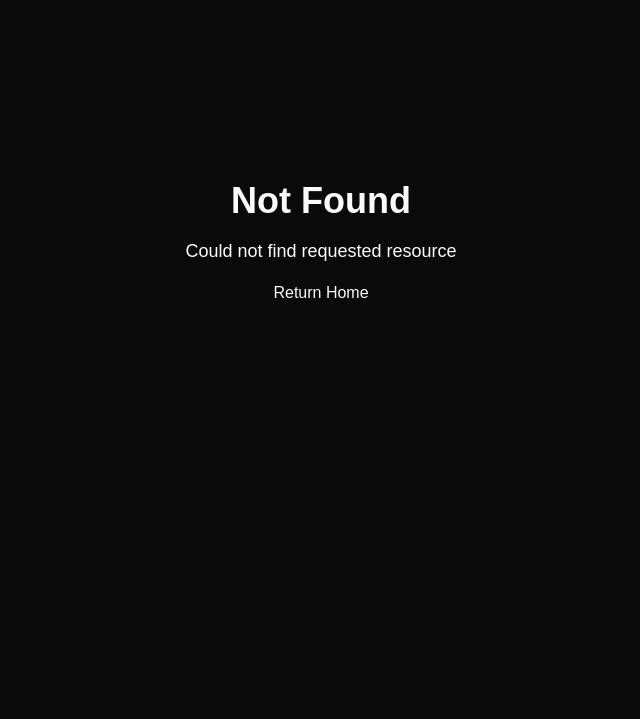
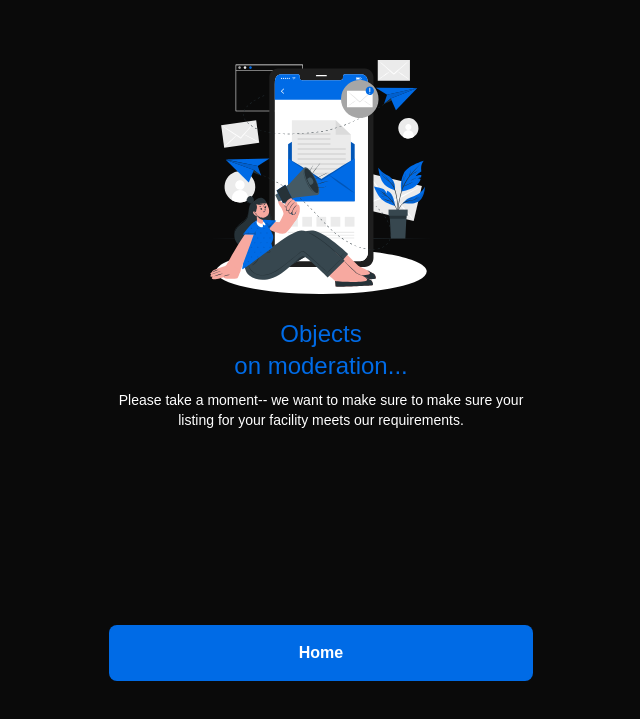
Before and after one commit to imperatorofdwelling/Website-frontend, a Next.js app: page /landlord/advert/moderation in a window 1280 px wide. Before the commit this address had no page. Shown: the part 127-846 px from the top of the page, without its empty margins (319-959 px from the left). Before the commit the page ends 800 px from the top, so only its background shows below. Built offline with nearby package versions, Linux system fonts and the light colour scheme.

Commit message:
final advrt section ui

```diff
--- /dev/null
+++ b/src/app/(pages)/landlord/advert/moderation/page.tsx
@@ -0,0 +1 @@
+export {ModerationPageUi as default} from "@/src/views/landlord/advert/ModerationPage"
--- /dev/null
+++ b/src/app/(pages)/landlord/advert/objectready/page.tsx
@@ -0,0 +1 @@
+export {ObjectReadyPageUi as default} from "@/src/views/landlord/advert/ObjectReadyPage"
--- /dev/null
+++ b/src/views/landlord/advert/ModerationPage.tsx
@@ -0,0 +1,31 @@
+'use client'
+
+import InfoImage from '@/public/images/landlord/advert/InfoImage.svg'
+import clsx from 'clsx'
+
+export function ModerationPageUi() {
+    return (
+        <div className='min-h-screen text-white flex flex-col gap-4 px-4 py-3'>
+            <div className='flex-1 flex flex-col items-center justify-center gap-2 my-4'>
+                <InfoImage />
+                <h2 className='text-2xl text-[#006BE6] text-center mt-4'>
+                    Objects
+                    <br />
+                    on moderation...
+                </h2>
+                <p className='text-sm text-[#FFFFFF] text-center'>
+                    Please take a moment-- we want to make sure to make sure
+                    your listing for your facility meets our requirements.
+                </p>
+            </div>
+
+            <button
+                className={clsx(
+                    'w-full bg-[#006BE6] text-[#FFFFFF] py-4 cursor-pointer text-base font-semibold rounded-lg mt-6 default-hover-active'
+                )}
+            >
+                Home
+            </button>
+        </div>
+    )
+}
--- /dev/null
+++ b/src/views/landlord/advert/ObjectReadyPage.tsx
@@ -0,0 +1,29 @@
+'use client'
+
+import Illustration from '@/public/images/landlord/advert/illustration.svg'
+import clsx from 'clsx'
+
+export function ObjectReadyPageUi() {
+    return (
+        <div className='min-h-screen text-white flex flex-col gap-4 px-4 py-3'>
+            <div className='flex-1 flex flex-col items-center gap-2 mt-[120px]'>
+                <Illustration />
+                <h2 className='text-2xl  text-center mt-4'>
+                Your objects is ready!
+                </h2>
+                <p className='text-sm text-[#757575] text-center'>
+                Go to the "My Objects" section <br/>
+                and view all your adverts
+                </p>
+            </div>
+
+            <button
+                className={clsx(
+                    'w-full bg-[#006BE6] text-[#FFFFFF] py-4 cursor-pointer text-base font-semibold rounded-lg mt-6 default-hover-active'
+                )}
+            >
+                Home
+            </button>
+        </div>
+    )
+}
```
Also changed, not shown: public/images/landlord/advert/InfoImage.svg (added), public/images/landlord/advert/illustration.svg (added).
